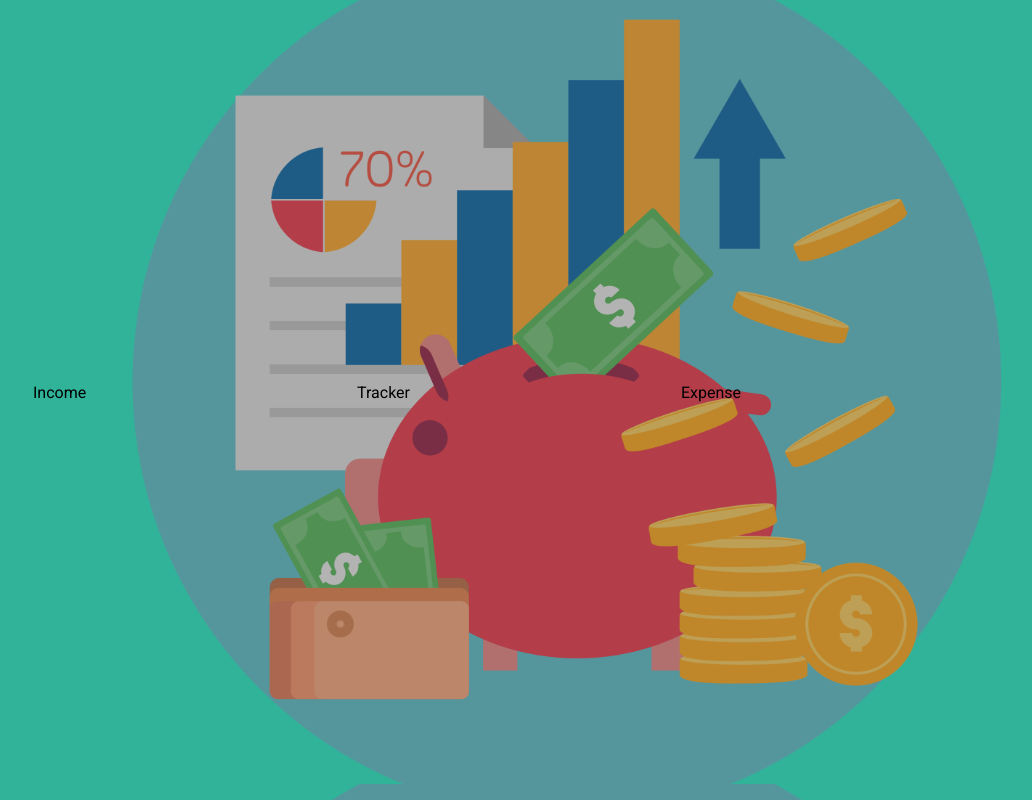
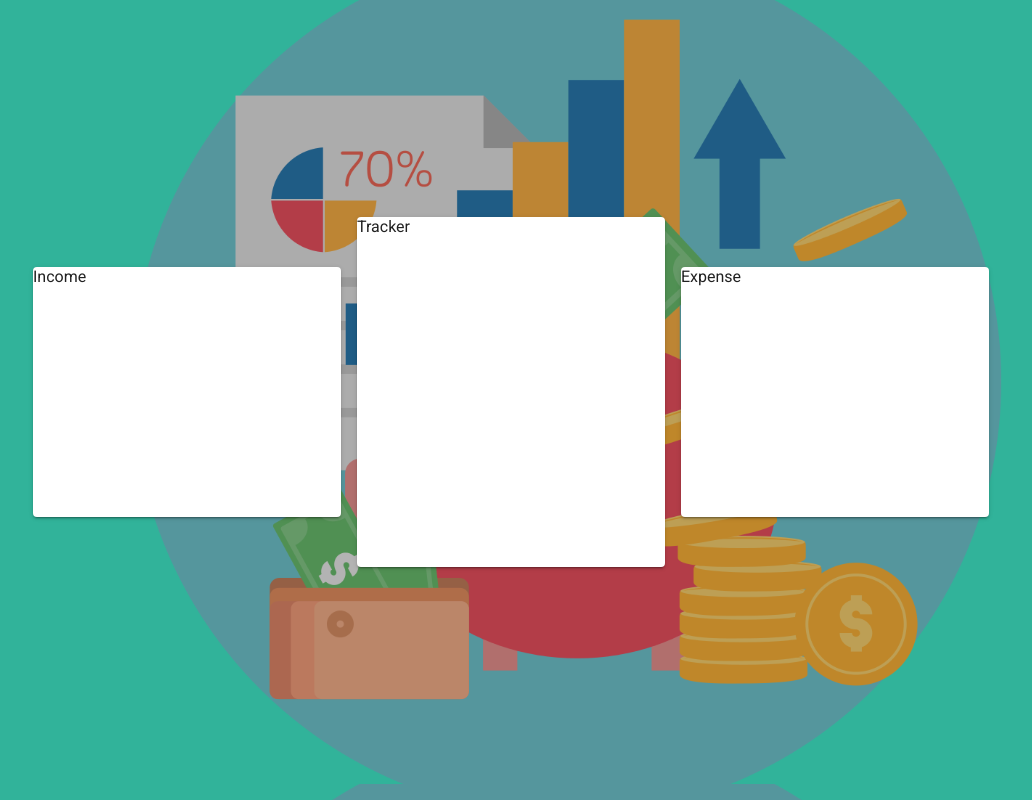
Before and after one commit to Jobayer98/Expense-Tracker, a React (Vite) app in the folder client/: page / in a window 1280 px wide. Shown: the whole page, without its empty margins (129-1161 px from the left). Built offline with nearby package versions, Linux system fonts and the light colour scheme.

Commit message:
set height and background color

```diff
--- a/client/src/App.jsx
+++ b/client/src/App.jsx
@@ -14,13 +14,13 @@ const App = () => {
       alignItems={"center"}
       style={{ minHeight: "100vh" }}
     >
-      <Grid item xs={12} sm={4} md={3}>
+      <Grid item xs={12} sm={6} md={3}>
         <Income />
       </Grid>
-      <Grid item xs={12} sm={4} md={3}>
+      <Grid item xs={12} sm={6} md={3}>
         <Tracker />
       </Grid>
-      <Grid item xs={12} sm={4} md={3}>
+      <Grid item xs={12} sm={6} md={3}>
         <Expense />
       </Grid>
     </Grid>
--- a/client/src/components/Expense/Expense.jsx
+++ b/client/src/components/Expense/Expense.jsx
@@ -1,5 +1,11 @@
+import { Paper } from "@mui/material";
+
 const Expense = () => {
-  return <div>Expense</div>;
+  return (
+    <Paper elevation={2} style={{ background: "#fff", height: "250px" }}>
+      Expense
+    </Paper>
+  );
 };
 
 export default Expense;
--- a/client/src/components/ExpenseTracker/Tracker.jsx
+++ b/client/src/components/ExpenseTracker/Tracker.jsx
@@ -1,5 +1,11 @@
+import { Paper } from "@mui/material";
+
 const Tracker = () => {
-  return <div>Tracker</div>;
+  return (
+    <Paper elevation={2} style={{ background: "#fff", height: "350px" }}>
+      Tracker
+    </Paper>
+  );
 };
 
 export default Tracker;
--- a/client/src/components/Income/Income.jsx
+++ b/client/src/components/Income/Income.jsx
@@ -1,5 +1,11 @@
+import { Paper } from "@mui/material";
+
 const Income = () => {
-  return <div>Income</div>;
+  return (
+    <Paper elevation={2} style={{ background: "#fff", height: "250px" }}>
+      Income
+    </Paper>
+  );
 };
 
 export default Income;
```
